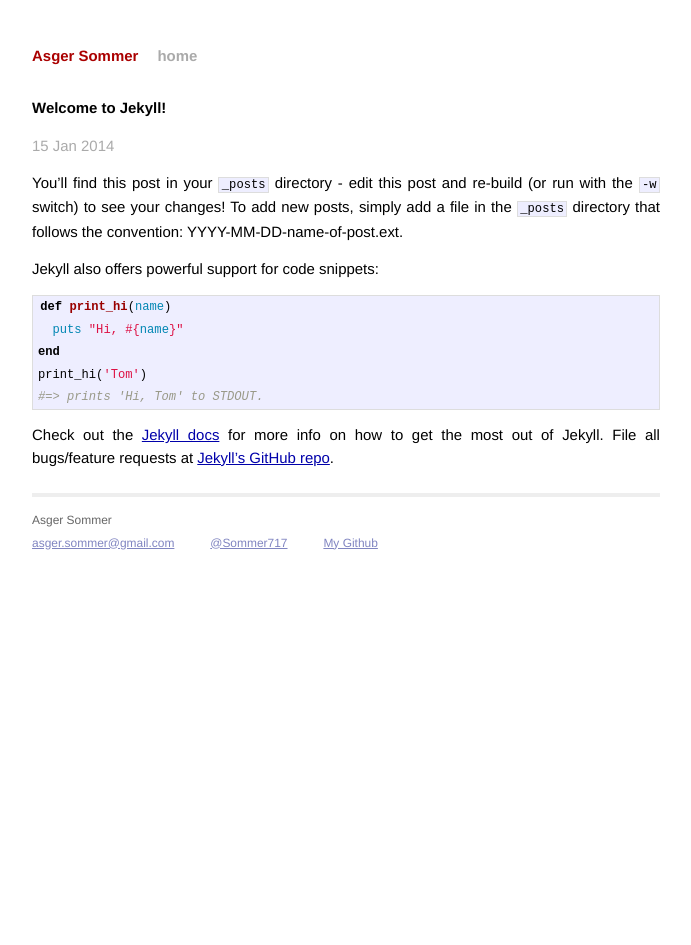
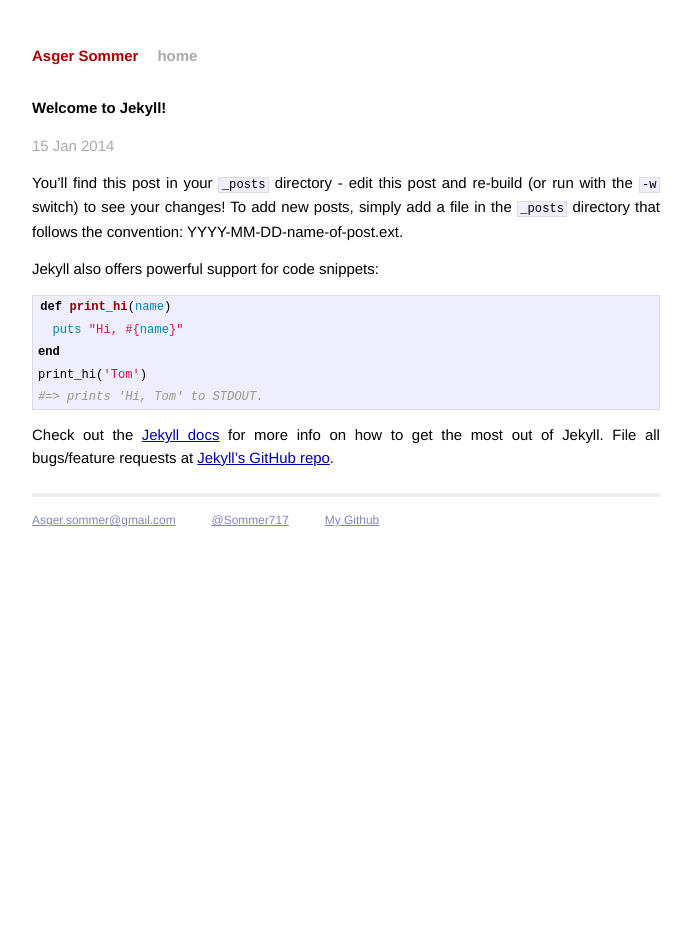
Before and after one commit to AsgerSommer/asgersommer.github.io, a Jekyll site: the page built from _posts/2014-01-15-welcome-to-jekyll.markdown, in a window 1280 px wide. Shown: the whole page, without its empty margins (294-985 px from the left). Built offline with Jekyll 4.4.1, drawn with Linux system fonts in a browser that asks for light colours; Markdown is read by kramdown in place of the engine named in the settings.

Commit message:
contact info

```diff
--- a/_layouts/default.html
+++ b/_layouts/default.html
@@ -26,19 +26,16 @@
           <div class="footer">
             <div class="contact">
               <p>
-                Asger Sommer<br />
-                <a href="mailto:asger.sommer@gmail.com">asger.sommer@gmail.com</a><br />
+                <a href="mailto:asger.sommer@gmail.com">Asger.sommer@gmail.com</a><br />
               </p>
             </div>
             <div class="contact">
               <p>
-                <br />
                 <a href="https://twitter.com/Sommer717">@Sommer717</a><br />
               </p>
             </div>
             <div class="contact">
               <p>
-              	<br />
                 <a href="https://github.com/AsgerSommer">My Github</a><br />
               </p>
             </div>
```
